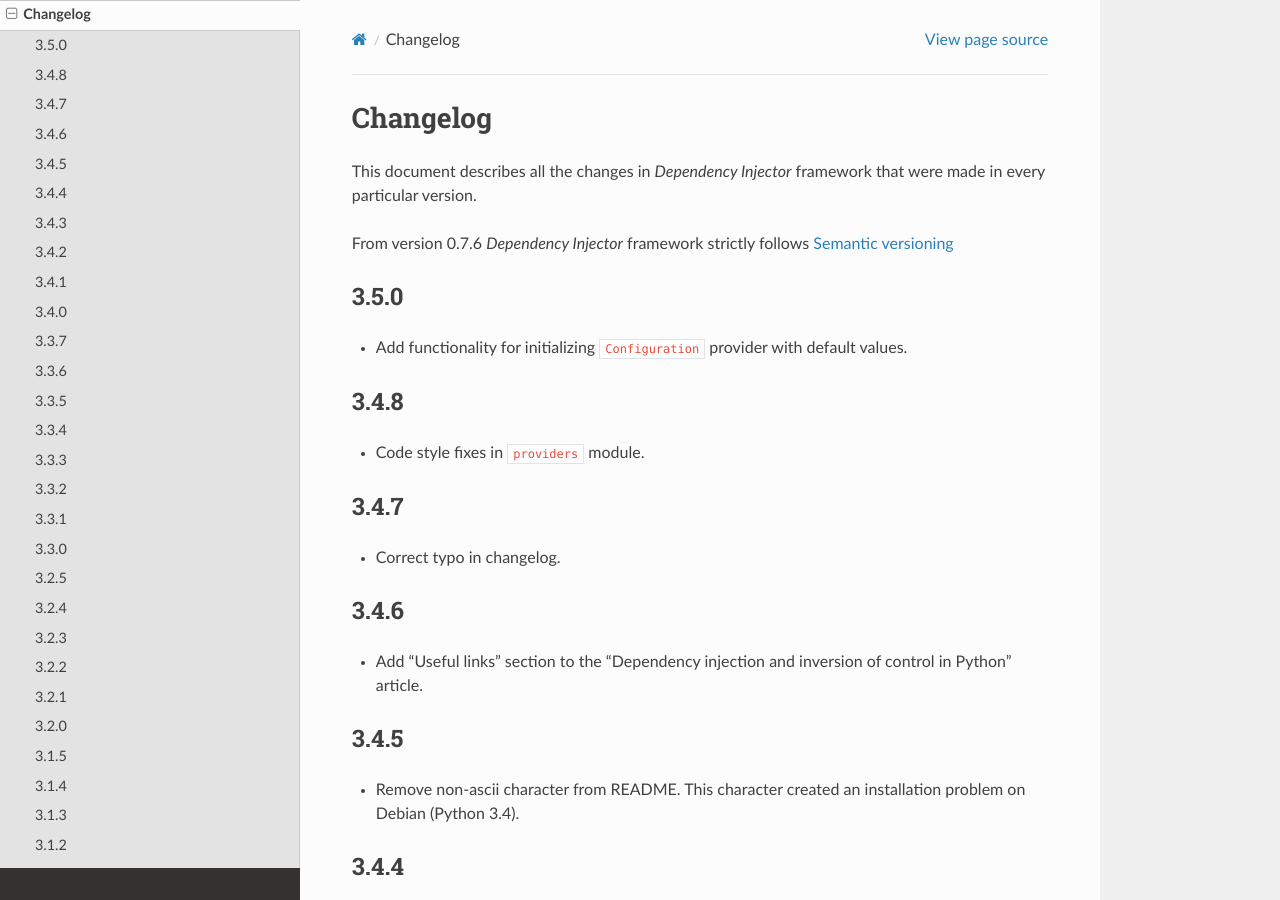
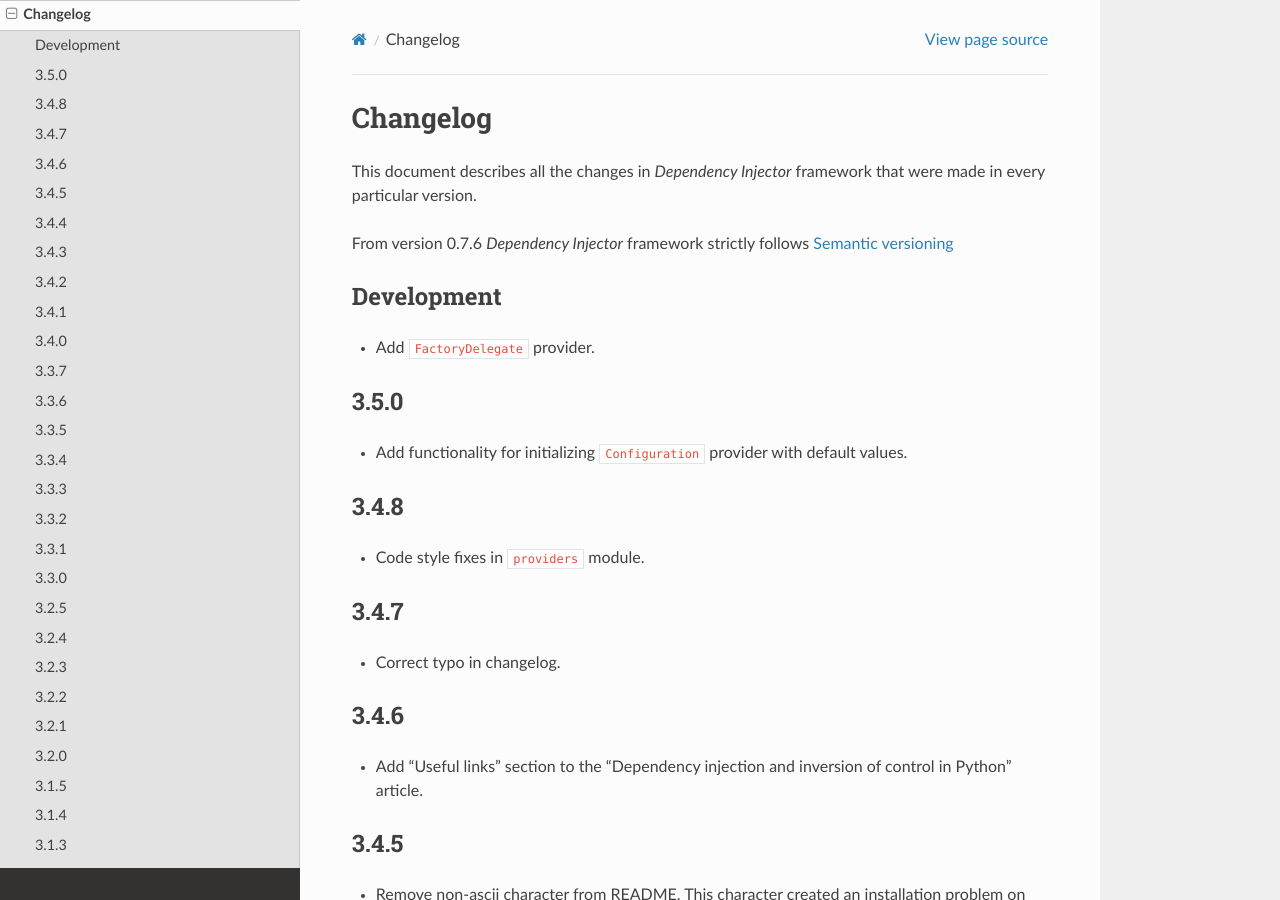
Before and after one commit to ets-labs/python-dependency-injector, a Sphinx documentation site: the page built from docs/main/changelog.rst, in a window 1280 px wide and 900 px high. Built offline with Sphinx 7.4.7 and the Read the Docs theme 2.0.0, drawn with Linux system fonts in a browser that asks for light colours.

Commit message:
Update changelog

```diff
--- a/docs/main/changelog.rst
+++ b/docs/main/changelog.rst
@@ -6,6 +6,10 @@ that were made in every particular version.
 
 From version 0.7.6 *Dependency Injector* framework strictly
 follows `Semantic versioning`_
+
+Development
+-----------
+- Add ``FactoryDelegate`` provider.
 
 3.5.0
 -----
```
